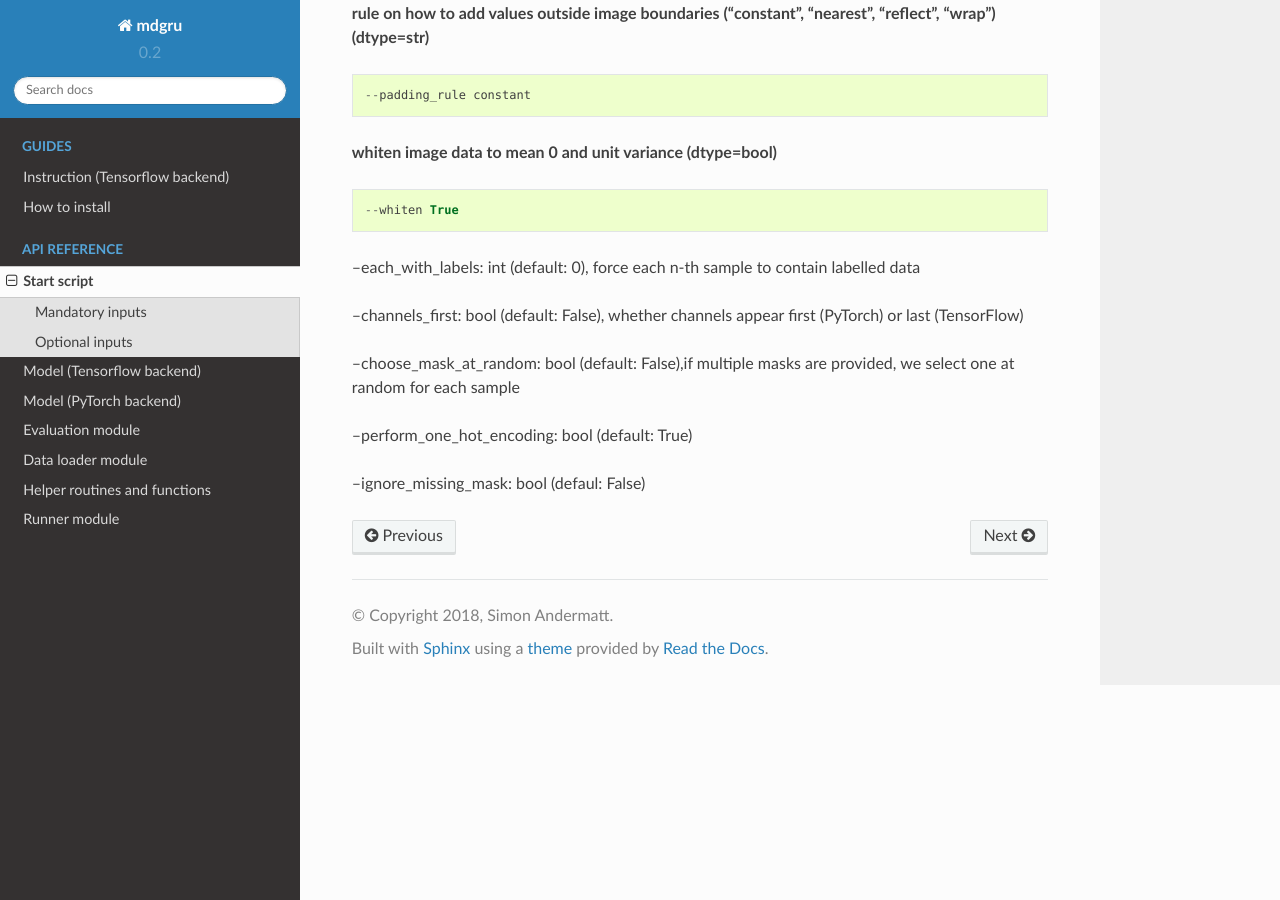
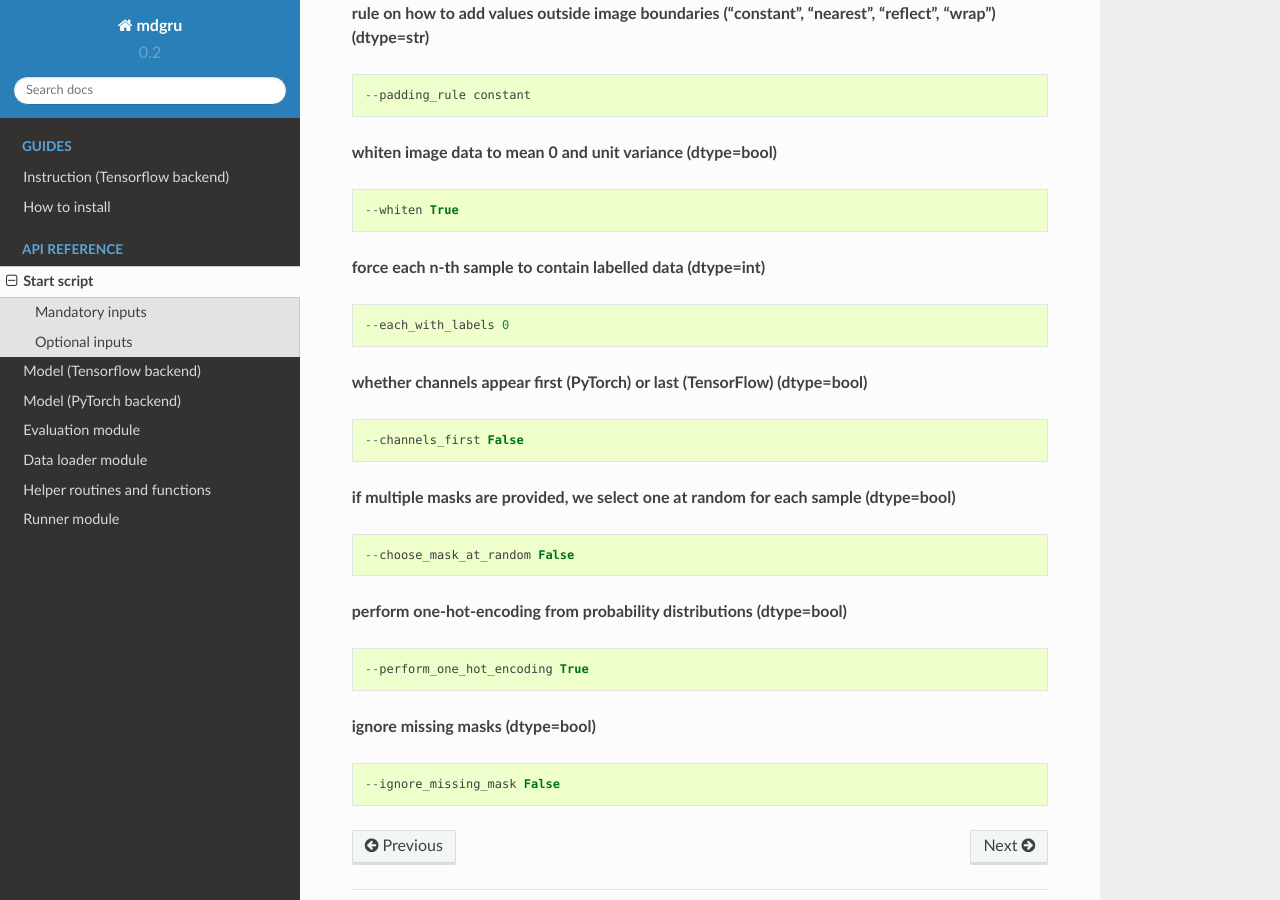
Before and after one commit to zubata88/mdgru, a Sphinx documentation site: the page built from docs/RUN_mdgru.rst, in a window 1280 px wide and 900 px high, scrolled down 3771 px. Built offline with Sphinx 7.4.7 and the Read the Docs theme 2.0.0, drawn with Linux system fonts in a browser that asks for light colours.

Commit message:
Update RUN_mdgru.rst

```diff
--- a/docs/RUN_mdgru.rst
+++ b/docs/RUN_mdgru.rst
@@ -164,12 +164,27 @@ Optional inputs
 
     --whiten True
 
---each_with_labels: int (default: 0), force each n-th sample to contain labelled data
+**force each n-th sample to contain labelled data (dtype=int)**
+::
 
---channels_first: bool (default: False), whether channels appear first (PyTorch) or last (TensorFlow)
+    --each_with_labels 0
 
---choose_mask_at_random: bool (default: False),if multiple masks are provided, we select one at random for each sample
+**whether channels appear first (PyTorch) or last (TensorFlow) (dtype=bool)**
+::
 
---perform_one_hot_encoding: bool (default: True)
+    --channels_first False
 
---ignore_missing_mask: bool (defaul: False)
+**if multiple masks are provided, we select one at random for each sample (dtype=bool)**
+::
+
+    --choose_mask_at_random False
+
+**perform one-hot-encoding from probability distributions (dtype=bool)**
+::
+
+    --perform_one_hot_encoding True
+
+**ignore missing masks (dtype=bool)**
+::
+
+    --ignore_missing_mask False
```
